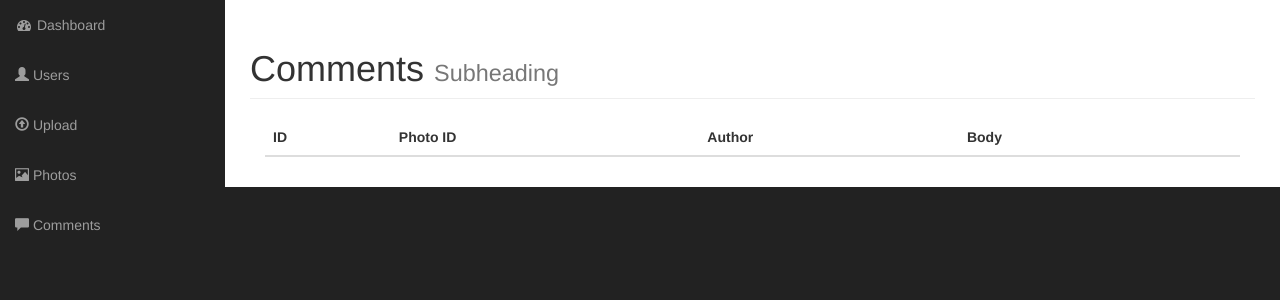
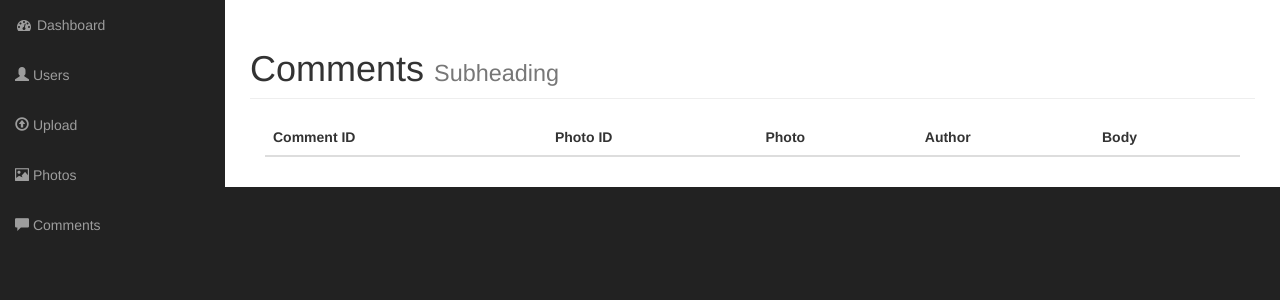
Before and after one commit to Lilyah/gallery, a PHP site: page /admin/comments in a window 1280 px wide. Shown: the part 51-351 px from the top of the page. Run offline with PHP 8.4, Linux system fonts and the light colour scheme; the visitor is signed in with stand-in values (Sample User, id 1); grey boxes labelled with a size stand in for pictures from a placeholder-image service; data that the repository does not hold is empty; some libraries are stand-ins or nearby versions.

Commit message:
displaying the photo in the table

```diff
--- a/admin/comments.php
+++ b/admin/comments.php
@@ -41,11 +41,11 @@ $comments = Comment::find_all(); // Instantiating class Photo
                             <table class="table table-hover">
                                 <thead>
                                     <tr>
-                                        <th>ID</th>
+                                        <th>Comment ID</th>
                                         <th>Photo ID</th>
+                                        <th>Photo</th>
                                         <th>Author</th>
                                         <th>Body</th>
-                                        <th></th>
                                     </tr>
                                 </thead>
 
@@ -59,6 +59,13 @@ $comments = Comment::find_all(); // Instantiating class Photo
                                             </td>
                                             <td>
                                                 <?php echo $comment->photo_id; ?>
+                                            </td>
+                                            <td>
+                                                <?php
+                                                    // Instantiating class Photo and using method find_by_id and passing $comment->photo_id as an id
+                                                    $photo = Photo::find_by_id($comment->photo_id);
+                                                ?>
+                                                <img class="admin-photo-thumbnail" src="<?php echo $photo->picture_path(); ?>">
                                             </td>
                                             <td>
                                                 <?php echo $comment->author; ?>
```
Also changed, not shown: admin/photo_comment.php (+8 -0 lines).
